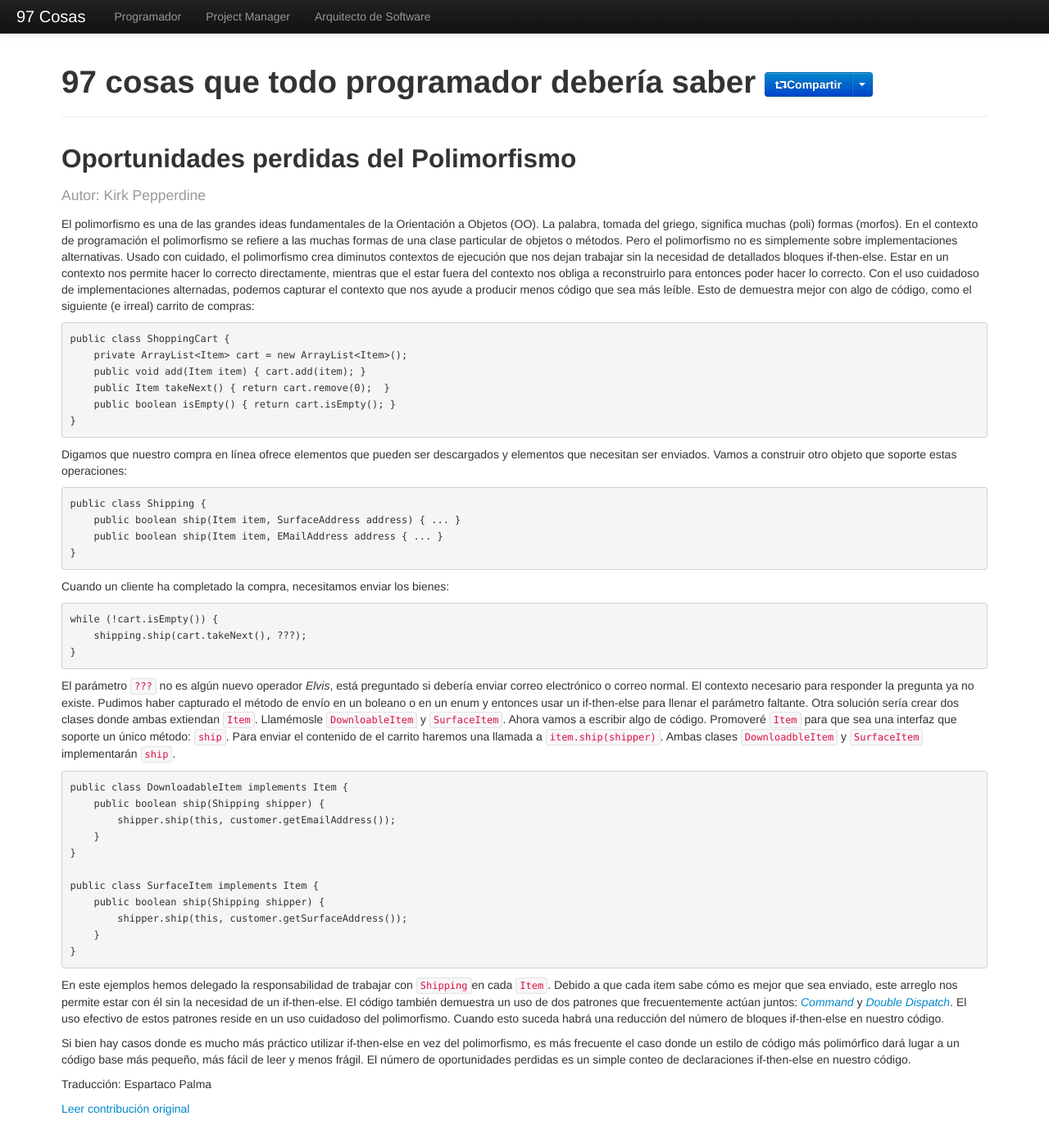
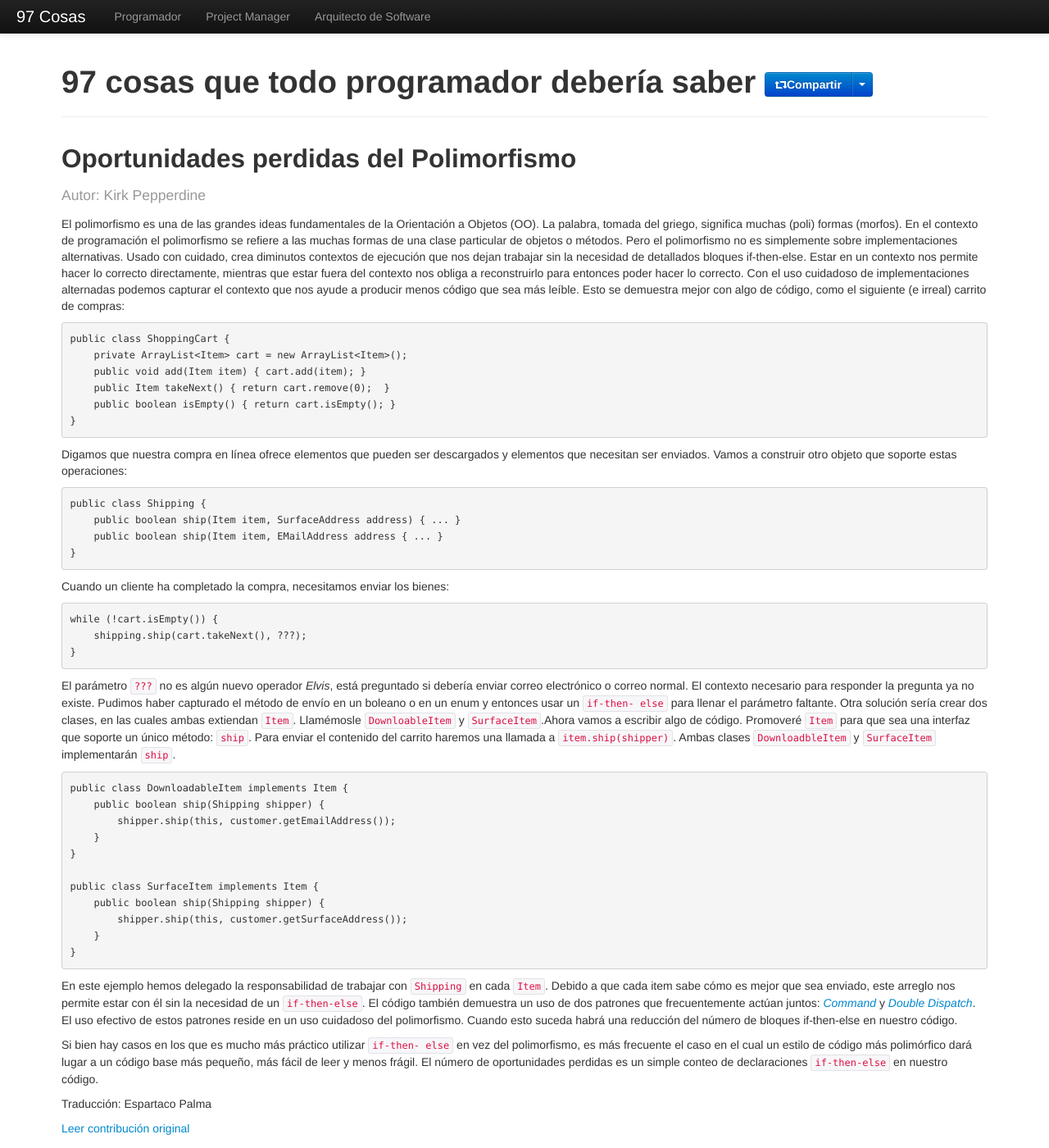
Before and after one commit to esparta/97cosas, a Jekyll site: the page built from programador/oportunidades-perdidas-polimorfismo.md, in a window 1280 px wide and 1400 px high. Shown: the whole window at 82% size. Built offline with Jekyll 4.4.1, drawn with Linux system fonts in a browser that asks for light colours; comment, search, counter and statistics services are not loaded.

Commit message:
Spelling corrections on oportunidades-perdidas-polimorfismo

```diff
--- a/programador/oportunidades-perdidas-polimorfismo.md
+++ b/programador/oportunidades-perdidas-polimorfismo.md
@@ -12,15 +12,15 @@ Orientación a Objetos (OO). La palabra, tomada del griego, significa
 muchas (poli) formas (morfos). En el contexto de programación el
 polimorfismo se refiere a las muchas formas de una clase particular de
 objetos o métodos. Pero el polimorfismo no es simplemente sobre
-implementaciones alternativas. Usado con cuidado, el polimorfismo crea
-diminutos contextos de ejecución que nos dejan trabajar sin la necesidad
-de detallados bloques if-then-else. Estar en un contexto nos permite
-hacer lo correcto directamente, mientras que el estar fuera del contexto
-nos obliga a reconstruirlo para entonces poder hacer lo correcto. Con el
-uso cuidadoso de implementaciones alternadas, podemos capturar el
-contexto que nos ayude a producir menos código que sea más leíble. Esto
-de demuestra mejor con algo de código, como el siguiente (e irreal)
-carrito de compras:
+implementaciones alternativas. Usado con cuidado, crea diminutos
+contextos de ejecución que nos dejan trabajar sin la necesidad de
+detallados bloques if-then-else. Estar en un contexto nos permite hacer
+lo correcto directamente, mientras que estar fuera del contexto nos
+obliga a reconstruirlo para entonces poder hacer lo correcto. Con el uso
+cuidadoso de implementaciones alternadas podemos capturar el contexto
+que nos ayude a producir menos código que sea más leíble. Esto se
+demuestra mejor con algo de código, como el siguiente (e irreal) carrito
+de compras:
 
 
     public class ShoppingCart {
@@ -30,7 +30,7 @@ carrito de compras:
         public boolean isEmpty() { return cart.isEmpty(); }
     }
 
-Digamos que nuestro compra en línea ofrece elementos que pueden ser
+Digamos que nuestra compra en línea ofrece elementos que pueden ser
 descargados y elementos que necesitan ser enviados. Vamos a construir
 otro objeto que soporte estas operaciones:
 
@@ -49,11 +49,11 @@ El parámetro `???` no es algún nuevo operador _Elvis_, está preguntado
 si debería enviar correo electrónico o correo normal. El contexto
 necesario para responder la pregunta ya no existe. Pudimos haber
 capturado el método de envío en un boleano o en un enum y entonces usar
-un if-then-else para llenar el parámetro faltante. Otra solución sería
-crear dos clases donde ambas extiendan `Item`. Llamémosle
-`DownloableItem` y `SurfaceItem`. Ahora vamos a escribir algo de código.
+un `if-then- else` para llenar el parámetro faltante. Otra solución
+sería crear dos clases, en las cuales ambas extiendan `Item`. Llamémosle
+`DownloableItem` y `SurfaceItem`.Ahora vamos a escribir algo de código.
 Promoveré `Item` para que sea una interfaz que soporte un único método:
-`ship`. Para enviar el contenido de el carrito haremos una llamada a
+`ship`. Para enviar el contenido del carrito haremos una llamada a
 `item.ship(shipper)`. Ambas clases `DownloadbleItem` y `SurfaceItem`
 implementarán `ship`.
 
@@ -69,20 +69,21 @@ implementarán `ship`.
         }
     }
 
-En este ejemplos hemos delegado la responsabilidad de trabajar con
-`Shipping`en cada `Item`. Debido a que cada item sabe cómo es mejor que
+En este ejemplo hemos delegado la responsabilidad de trabajar con
+`Shipping` en cada `Item`. Debido a que cada item sabe cómo es mejor que
 sea enviado, este arreglo nos permite estar con él sin la necesidad de
-un if-then-else. El código también demuestra un uso de dos patrones que
-frecuentemente actúan juntos: [_Command_][1] y [_Double Dispatch_][2].
-El uso efectivo de estos patrones reside en un uso cuidadoso del
-polimorfismo. Cuando esto suceda habrá una reducción del número de
-bloques if-then-else en nuestro código.
+un `if-then-else`. El código también demuestra un uso de dos patrones
+que frecuentemente actúan juntos: [_Command_][1] y [_Double
+Dispatch_][2]. El uso efectivo de estos patrones reside en un uso
+cuidadoso del polimorfismo. Cuando esto suceda habrá una reducción del
+número de bloques if-then-else en nuestro código.
 
-Si bien hay casos donde es mucho más práctico utilizar if-then-else en
-vez del polimorfismo, es más frecuente el caso donde un estilo de código
-más polimórfico dará lugar a un código base más pequeño, más fácil de
-leer y menos frágil. El número de oportunidades perdidas es un simple
-conteo de declaraciones if-then-else en nuestro código.
+Si bien hay casos en los que es mucho más práctico utilizar `if-then-
+else` en vez del polimorfismo, es más frecuente el caso en el cual un
+estilo de código más polimórfico dará lugar a un código base más
+pequeño, más fácil de leer y menos frágil. El número de oportunidades
+perdidas es un simple conteo de declaraciones `if-then-else` en nuestro
+código.
 
 
 [1]: https://en.wikipedia.org/wiki/Command_pattern
```
